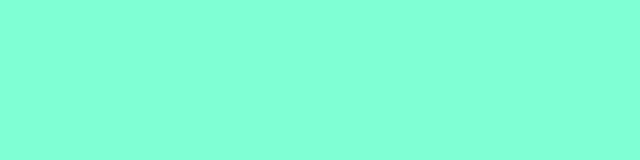
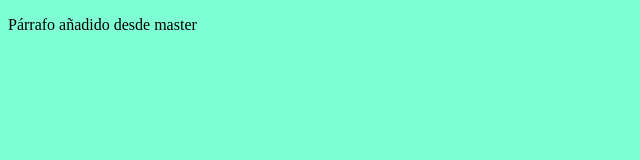
Before and after one commit to Nicolas3524234/PoryectoWebEmpresa, a plain HTML site: page index.html in a window 1280 px wide. Shown: the whole page, without its empty margins (0-640 px from the left). Drawn offline with Linux system fonts and the light colour scheme.

Commit message:
Añadido parrafo desde master

```diff
--- a/index.html
+++ b/index.html
@@ -9,5 +9,7 @@
 </head>
 <body>
 
+    <p>Párrafo añadido desde master</p>
+
 </body>
 </html>
```
